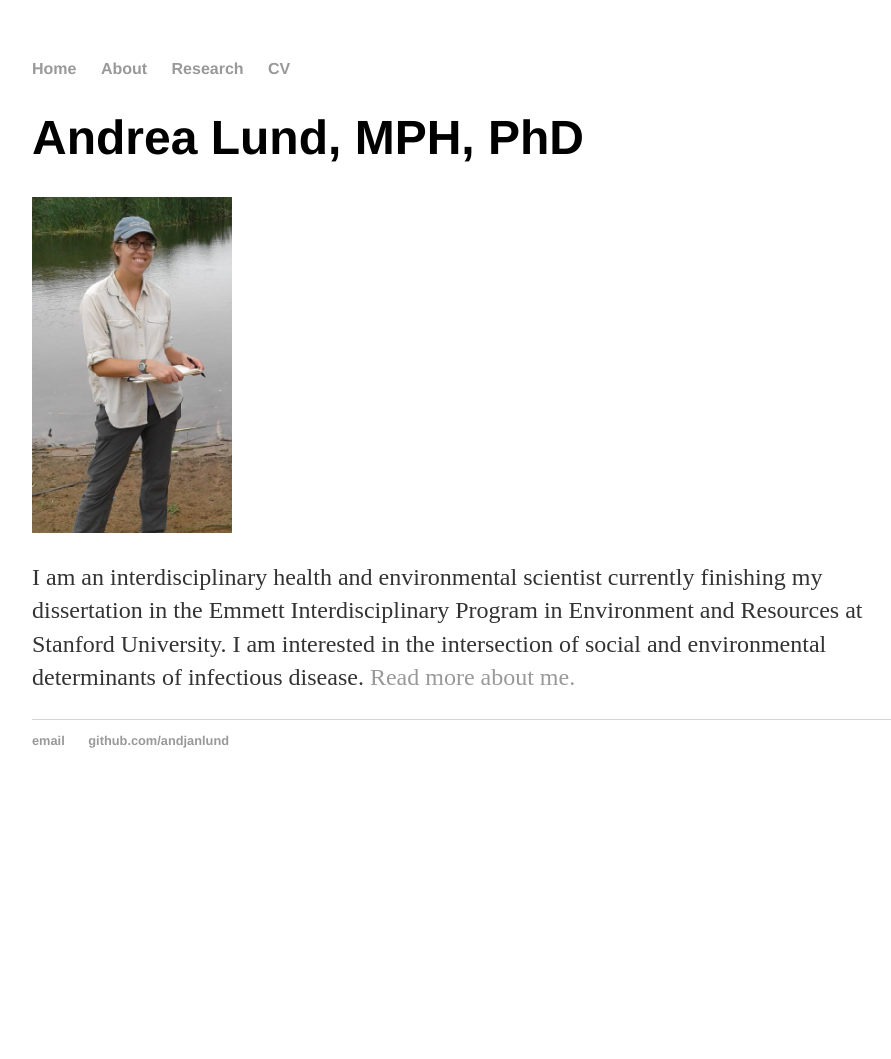
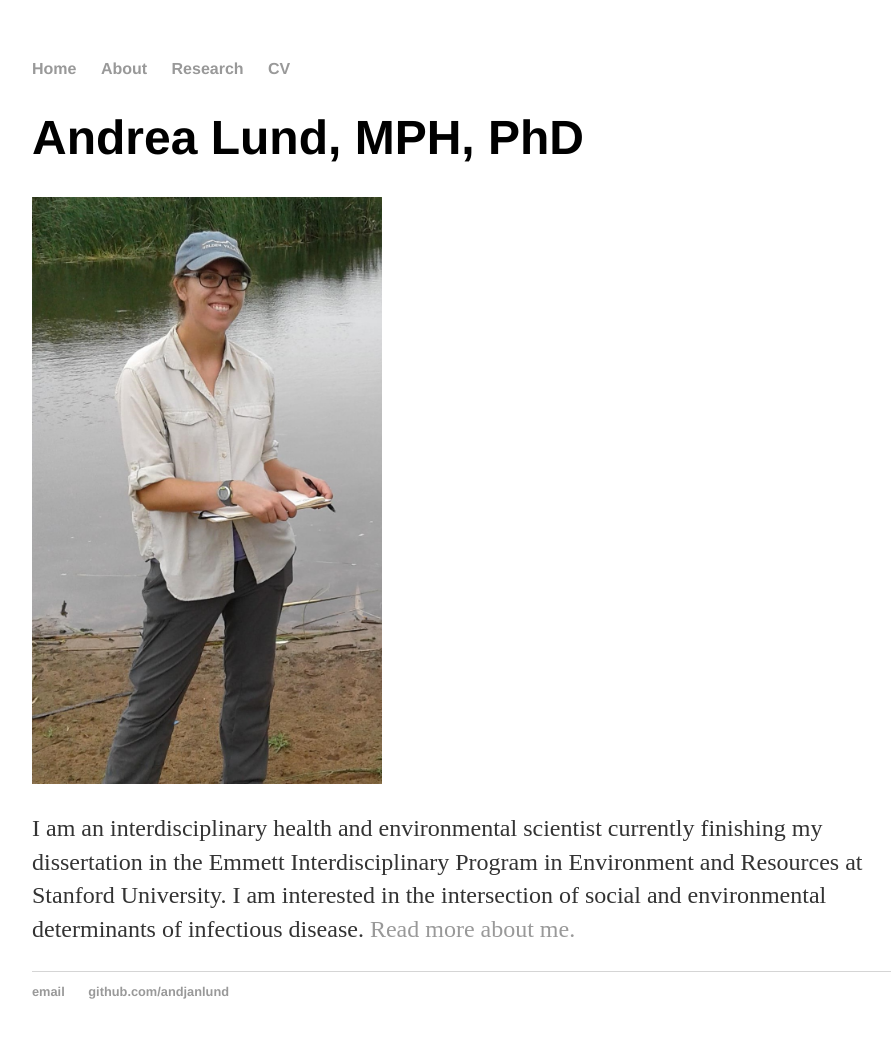
Before and after one commit to andjanlund/andjanlund.github.io, a Jekyll site: the page built from index.html, in a window 1280 px wide. Shown: the whole page, without its empty margins (160-1051 px from the left). Built offline with Jekyll 4.4.1, drawn with Linux system fonts in a browser that asks for light colours; before the commit the page ends 900 px from its top, so only the background shows below that.

Commit message:
resize photo

```diff
--- a/index.html
+++ b/index.html
@@ -4,7 +4,7 @@ title: Andrea Lund, MPH, PhD
 ---
 <div class="blurb">
 	<h1>Andrea Lund, MPH, PhD</h1>
-	<img src="/images/20160817_132057.jpg" width = "200"/>
+	<img src="/images/20160817_132057.jpg" width = "350"/>
 
     <p> I am an interdisciplinary health and environmental scientist currently finishing my dissertation
 	in the Emmett Interdisciplinary Program in Environment and Resources at Stanford University.
```
